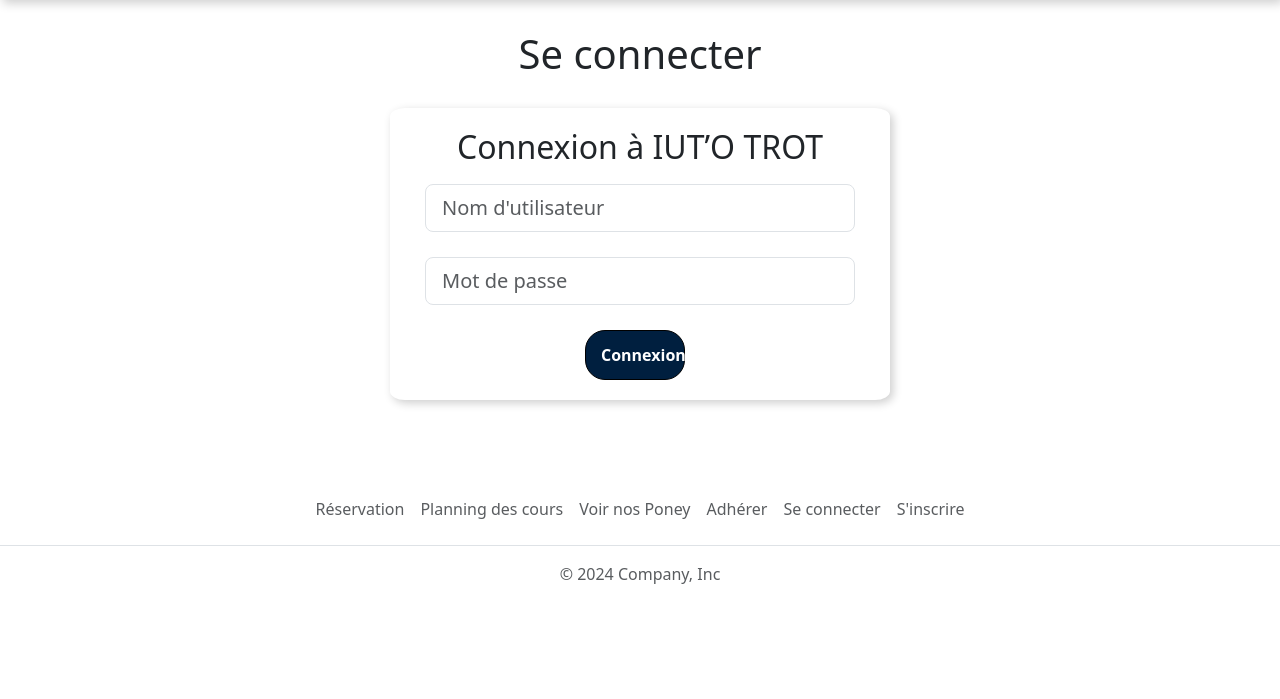
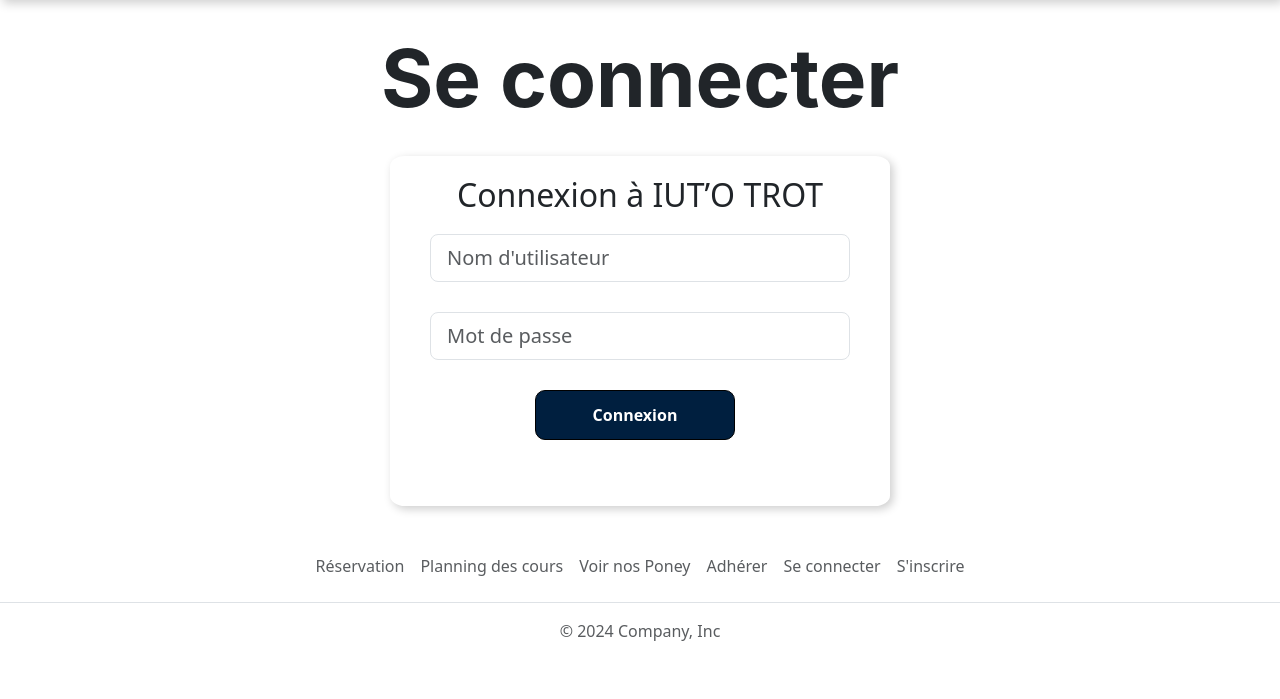
Before and after one commit to MatthiasCaroux/SAE_Poney, a Flask app: page /login/ in a window 1280 px wide. Shown: the part 158-857 px from the top of the page. Before the commit the page ends 742 px from the top, so only its background shows below. Run offline with Flask 3, Linux system fonts and the light colour scheme.

Commit message:
ajout de la requete à la BD

```diff
--- a/app/static/login.css
+++ b/app/static/login.css
@@ -2,8 +2,13 @@ h1{
     margin: 10px;
     padding: 20px;
     text-align: center;
+    font-size: 80px;
     position: center;
-    font-style: bold;
+    font-family: "Inter", sans-serif;
+    font-optical-sizing: auto;
+    font-weight: 100;
+    font-style: normal;
+    font-weight: bold;
 }
 
 button{
@@ -18,7 +23,7 @@ button{
 
 .inline {
     border-radius: 8%;
-    margin: 5px;
+    margin: 10px;
     padding: 10px;
     justify-content: space-around;
     text-align: center;
@@ -33,12 +38,15 @@ button{
     border-radius: 3%;
     box-shadow: 3px 3px 10px rgba(0, 0, 0, 0.2);
     width: 500px;
+    height: 350px;
 
 
 }
 
 .bouton {
     margin-top: 10px;
-    width: 100px;
+    width: 200px;
     height: 50px;
+    border-radius: 10px;
+    align-self: center;
 }
--- a/app/templates/login.html
+++ b/app/templates/login.html
@@ -7,7 +7,7 @@
 {% block content %}
 <h1>Se connecter</h1>
 <div class="rectangle">
-    <form action="/login/" method="get">
+    <form action="/login/" role="form" method ="POST" action ="{{ url_for ('login') }}">
         <h2>Connexion à IUT’O TROT</h2>
         <div class="inline">
             <input type="text" name="username" id="username" class="form-control form-control-lg" placeholder="Nom d'utilisateur">
--- a/app/views.py
+++ b/app/views.py
@@ -1,5 +1,9 @@
 from app import app
 from flask import render_template
+from flask import request
+from .models import User
+from flask_login import login_user
+from flask import flash, redirect, url_for
 
 
 @app.route("/")
@@ -7,6 +11,23 @@ def home():
     return render_template("home.html")
 
 
-@app.route("/login/")
+
+
+@app.route("/login/", methods=["GET", "POST"])
 def login():
+    if request.method == 'POST':
+        username = request.form['username']
+        password = request.form['password']
+
+        # Rechercher l'utilisateur dans la base de données
+        user = User.query.filter_by(username=username).first()
+
+        # Vérifier si l'utilisateur existe et si le mot de passe correspond
+        if user and user.password == password:
+            login_user(user)
+            flash("Connexion réussie, bienvenue!", "success")
+            return redirect(url_for('login'))
+        else:
+            flash("Nom d'utilisateur ou mot de passe incorrect.", "danger")
+
     return render_template("login.html")
```
Also changed, not shown: app/app.py (+16 -1 lines), app/models.py (+14 -0 lines).
